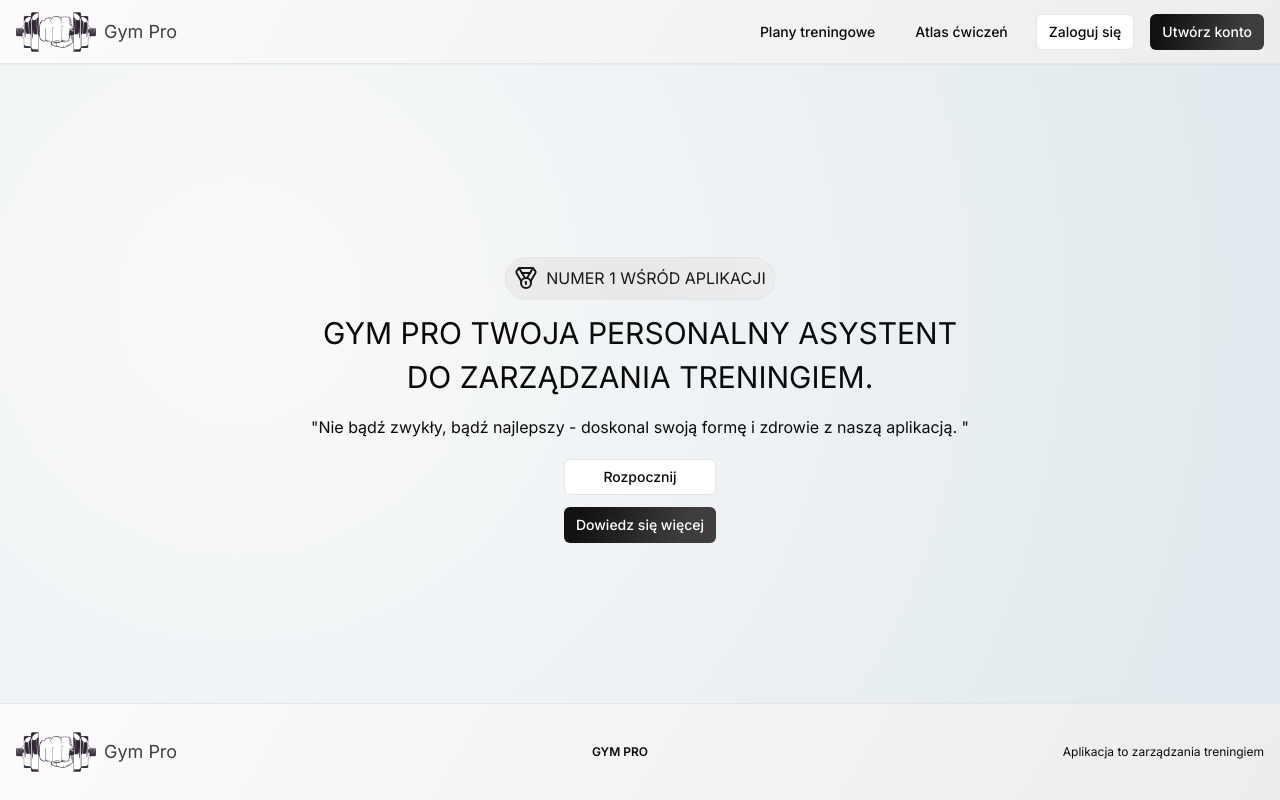
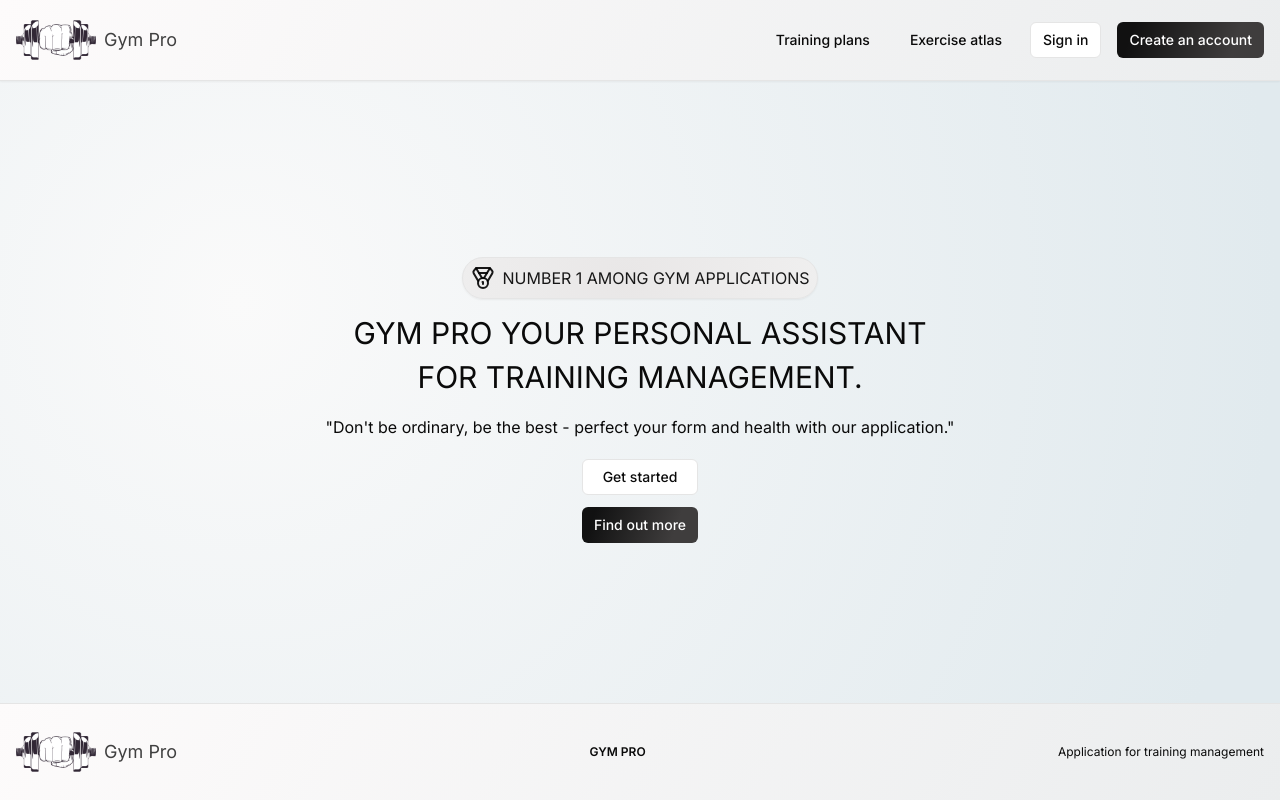
Before and after one commit to Desparion7/GymApp-2.0, a Next.js app: page / in a window 1280 px wide. Built offline with nearby package versions, Linux system fonts and the light colour scheme; no server answers.

Commit message:
change language and sign-in method

```diff
--- a/app/_components/footer.tsx
+++ b/app/_components/footer.tsx
@@ -9,7 +9,7 @@ export const Footer = () => {
 					<Logo />
 				</div>
 				<p className='text-[12px] font-semibold'>GYM PRO</p>
-				<p className='text-[12px]'>Aplikacja to zarządzania treningiem</p>
+				<p className='text-[12px]'>Application for training management</p>
 				{/*
 				<div className='gap-x-2 md:block md:w-auto flex flex-col items-center justify-between w-full'>
 					<Button size='sm' variant='ghost'>
--- a/app/_components/navbar.tsx
+++ b/app/_components/navbar.tsx
@@ -2,27 +2,65 @@ import Logo from '@/components/logo';
 import { Button } from '@/components/ui/button';
 import Link from 'next/link';
 import { Menu } from 'lucide-react';
+import { auth } from '@clerk/nextjs/server';
+import { UserButton } from '@clerk/nextjs';
 
 export const Navbar = () => {
+	const { userId }: { userId: string | null } = auth();
 	return (
-		<div className='fixed top-0 w-full h-16 custom321:h-24 px-4 border-b shadow-sm bg-navigation flex items-center'>
+		<div className='fixed top-0 w-full h-18 custom321:h-24 py-2 px-4 border-b shadow-sm bg-navigation flex items-center'>
 			<div className='md:max-w-screen-2xl mx-auto flex items-center w-full justify-between'>
 				<Logo />
-				<div className='space-x-4 md:block md:w-auto hidden sm:flex items-center justify-between w-full '>
+				<div className='space-x-4 sm:w-auto hidden sm:flex items-center justify-between w-full '>
 					<Button size='sm' variant='ghost' asChild>
-						<Link href='/plany-treningowe'>Plany treningowe</Link>
+						<Link href='/plany-treningowe'>Training plans</Link>
 					</Button>
 					<Button size='sm' variant='ghost' asChild>
-						<Link href='/atlas'>Atlas ćwiczeń</Link>
+						<Link href='/atlas'>Exercise atlas</Link>
 					</Button>
-					<Button size='sm' variant='outline' asChild>
-						<Link href='/sign-in'>Zaloguj się</Link>
-					</Button>
-					<Button size='sm' asChild>
-						<Link href='/sign-up'>Utwórz konto</Link>
-					</Button>
+					{!userId ? (
+						<>
+							<Button size='sm' variant='outline' asChild>
+								<Link href='/sign-in'>Sign in</Link>
+							</Button>
+							<Button size='sm' asChild>
+								<Link href='/sign-up'>Create an account</Link>
+							</Button>
+						</>
+					) : (
+						<span className='ml-auto hidden sm:flex items-center gap-x-2'>
+							<UserButton
+								afterSignOutUrl='/'
+								appearance={{
+									elements: {
+										avatarBox: {
+											height: 30,
+											width: 30,
+										},
+									},
+								}}
+							/>
+						</span>
+					)}
 				</div>
-				<Menu size={'36px'} className='sm:hidden'/>
+				<div className='flex gap-3 sm:hidden'>
+					<Menu size={'36px'}/>
+					{userId && (
+						<span className='ml-auto flex items-center gap-x-2'>
+							<UserButton
+								afterSignOutUrl='/'
+								appearance={{
+									elements: {
+										avatarBox: {
+											height: 30,
+											width: 30,
+										},
+									},
+								}}
+							/>
+						</span>
+					)}
+				</div>
 			</div>
 		</div>
 	);
--- a/app/page.tsx
+++ b/app/page.tsx
@@ -7,22 +7,22 @@ export default function Home() {
 		<main className='flex min-h-screen flex-col items-center justify-center'>
 			<div className='mb-2 sm:mb-4 flex items-center border shadow-sm p-2 custom321:p-4 bg-steel-gradient2 text-black/90 rounded-full uppercase'>
 				<Medal className='h-6 w-6 mr-2' />
-				Numer 1 wśród aplikacji
+				number 1 among gym applications
 			</div>
 			<h1 className='custom321:text-xl sm:text-3xl text-center uppercase mb-5 flex flex-col gap-y-2 items-center'>
-				Gym Pro Twoja personalny asystent
-				<span>do zarządzania treningiem.</span>
+				Gym Pro Your personal assistant
+				<span>for training management.</span>
 			</h1>
 			<p className='custom321:text-xl text-center'>
-				&quot;Nie bądź zwykły, bądź najlepszy - doskonal swoją formę i
-				zdrowie z naszą aplikacją. &quot;
+				&quot;Don&apos;t be ordinary, be the best - perfect your form and
+				health with our application.&quot;
 			</p>
 			<div className='flex flex-col gap-3 custom321:gap-5 mt-5'>
 				<Button size='sm' variant='outline' asChild>
-					<Link href='/sign-up'>Rozpocznij</Link>
+					<Link href='/sign-up'>Get started</Link>
 				</Button>
 				<Button size='sm' asChild>
-					<Link href='/aplikacja'>Dowiedz się więcej</Link>
+					<Link href='/aplikacja'>Find out more</Link>
 				</Button>
 			</div>
 		</main>
```
